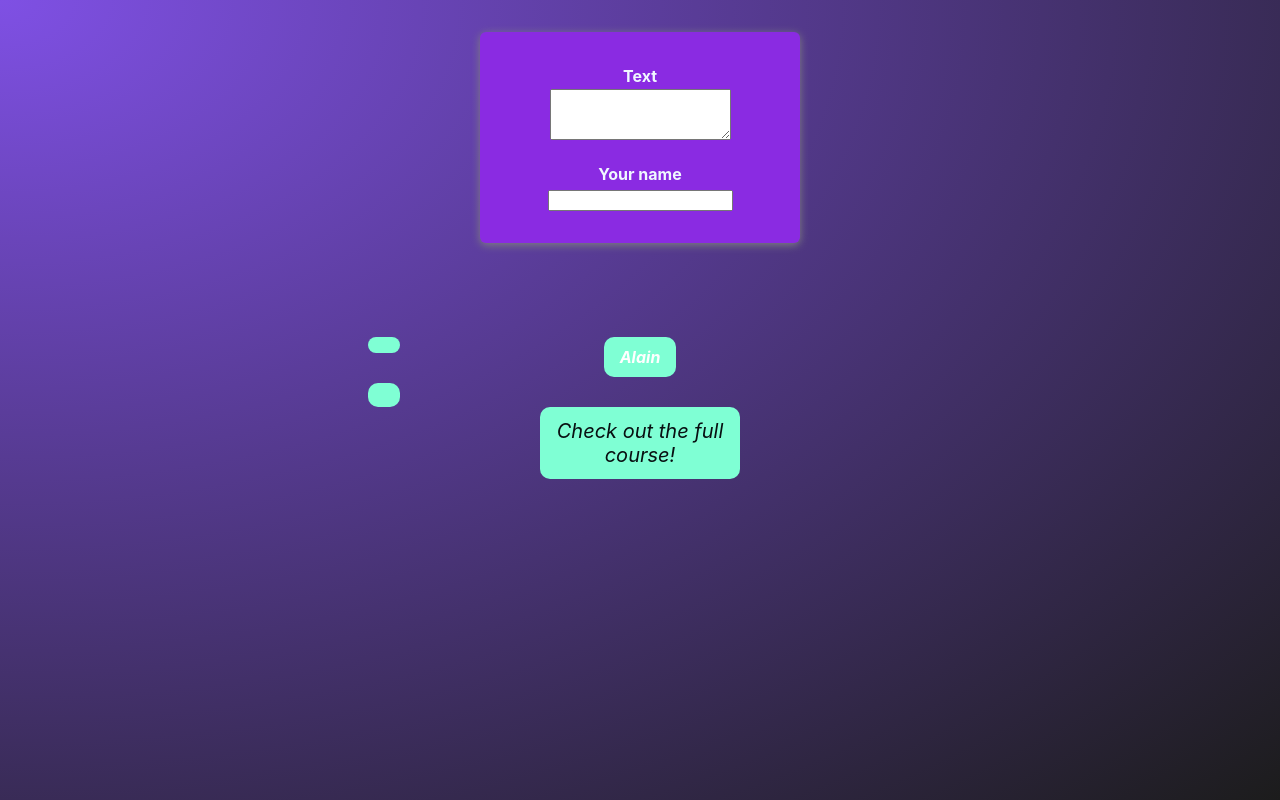
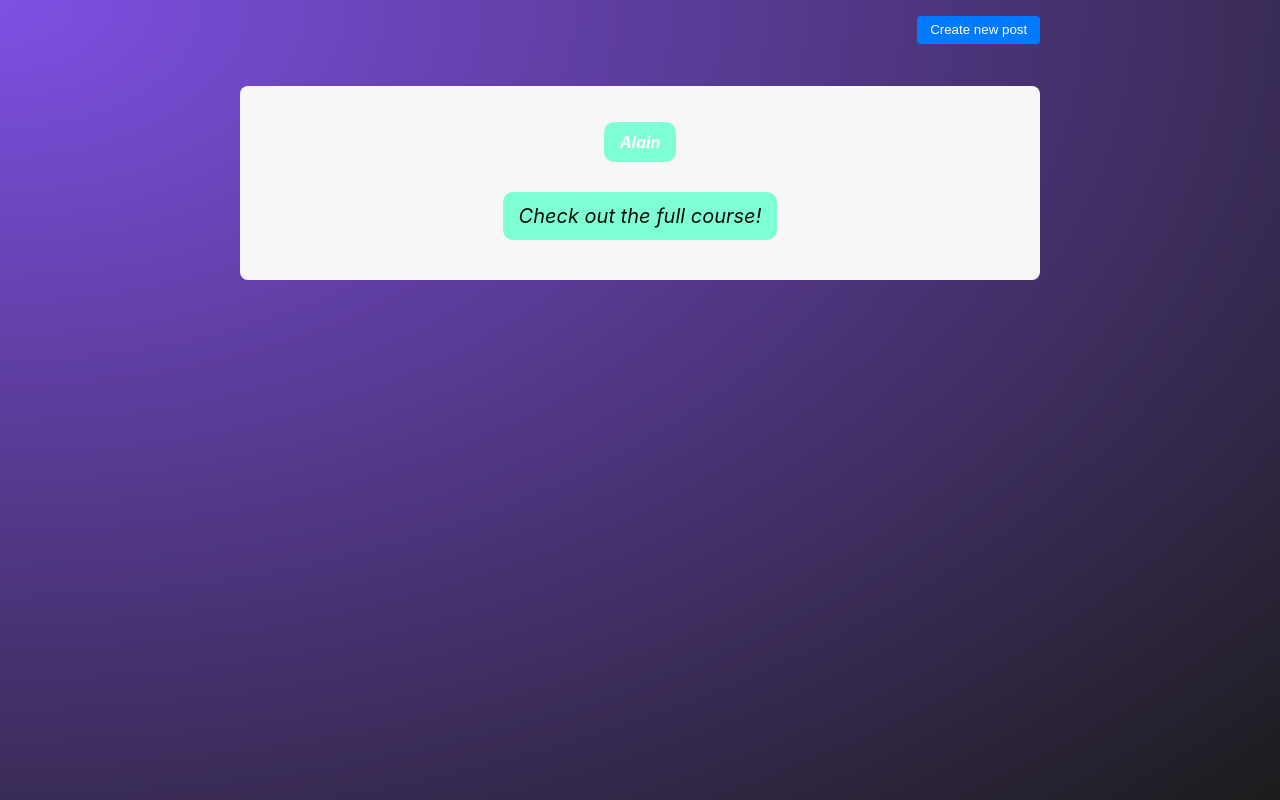
Before and after one commit to alainiranzi/Udemy-react, a React (Vite) app: page / in a window 1280 px wide. Built offline with nearby package versions, Linux system fonts and the light colour scheme.

Commit message:
props with states

```diff
--- a/src/components/Modal.jsx
+++ b/src/components/Modal.jsx
@@ -0,0 +1,17 @@
+import React from 'react';
+import classes from './Modal.module.css';
+
+function Modal({ children, isOpen, onClose }) {
+  if (!isOpen) return null;
+
+  return (
+    <>
+      <div className={classes.backdrop} onClick={onClose} />
+      <dialog open className={classes.modal} aria-modal="true" role="dialog">
+        {children}
+      </dialog>
+    </>
+  );
+}
+
+export default Modal;
--- a/src/components/Modal.module.css
+++ b/src/components/Modal.module.css
@@ -0,0 +1,25 @@
+.backdrop {
+  position: fixed;
+  top: 0;
+  left: 0;
+  width: 100%;
+  height: 100vh;
+  background-color: rgba(0, 0, 0, 0.5);
+  z-index: 10;
+}
+
+.modal {
+  position: fixed;
+  top: 50%;
+  left: 50%;
+  transform: translate(-50%, -50%);
+  border: none;
+  border-radius: 6px;
+  box-shadow: 0 2px 8px rgba(0, 0, 0, 0.2);
+  padding: 1rem;
+  overflow: auto;
+  z-index: 20;
+  background-color: white;
+  max-width: 90%;
+  width: 28rem;
+}
--- a/src/components/NewPost.jsx
+++ b/src/components/NewPost.jsx
@@ -1,17 +1,42 @@
+import React from 'react';
 import classes from './NewPost.module.css';
 
-function NewPost(props) {
+function NewPost({ body, author, onBodyChange, onAuthorChange, onSubmit, onCancel }) {
+  function submitHandler(e) {
+    e.preventDefault();
+    if (onSubmit) onSubmit(); // parent handles validation & adding post
+  }
+
   return (
-        <form className={classes.form}>
+    <form className={classes.form} onSubmit={submitHandler}>
       <p>
         <label htmlFor="body">Text</label>
-                <textarea id="body" required rows={3} onChange={props.onBodyChange}/>
+        <textarea
+          id="body"
+          required
+          rows={3}
+          onChange={onBodyChange}
+          value={body}
+          placeholder="Write something..."
+        />
       </p>
       <p>
         <label htmlFor="name">Your name</label>
-                    <input type="text" id="name" required onChange={props.onAuthorChange}/>
+        <input
+          type="text"
+          id="name"
+          required
+          onChange={onAuthorChange}
+          value={author}
+          placeholder="Your name"
+        />
       </p>
+      <div className={classes.actions}>
+        <button type="submit">Post</button>
+        <button type="button" onClick={onCancel}>Cancel</button>
+      </div>
     </form>
   );
 }
+
 export default NewPost;
--- a/src/components/NewPost.module.css
+++ b/src/components/NewPost.module.css
@@ -5,12 +5,43 @@
   margin: 2rem auto;
   border-radius: 6px;
   box-shadow: 0 2px 8px gray;
+}
 
+.form p {
+  margin-bottom: 1rem;
 }
 
 .form label {
   display: block;
-    margin-bottom: 0.05rem;
-    color:aliceblue;
+  margin-bottom: 0.5rem;
+  color: aliceblue;
   font-weight: bold;
 }
+
+.form input,
+.form textarea {
+  width: 100%;
+  padding: 0.5rem;
+  border-radius: 4px;
+  border: 1px solid #ccc;
+  font-size: 1rem;
+}
+
+.form button {
+  background-color: #ff8c00;
+  color: white;
+  border: none;
+  padding: 0.4rem 0.8rem;
+  border-radius: 4px;
+  cursor: pointer;
+  margin-right: 0.5rem;
+}
+
+.form button:hover {
+  opacity: 0.95;
+}
+
+.actions {
+  display: flex;
+  justify-content: flex-end;
+}
--- a/src/components/Post.jsx
+++ b/src/components/Post.jsx
@@ -1,12 +1,13 @@
+import React from 'react';
 import classes from './post.module.css';
 
-function Post(props) {
-    return (
-        <li className={classes.post}>
-            <p className={classes.author}>{props.author}</p>
-            <p className={classes.text}>{props.body}</p>
-        </li>
-    );
+function Post({ author, body }) {
+  return (
+    <li className={classes.post}>
+      <p className={classes.author}>{author}</p>
+      <p className={classes.text}>{body}</p>
+    </li>
+  );
 }
 
 export default Post;
--- a/src/components/Post.module.css
+++ b/src/components/Post.module.css
@@ -1,10 +1,12 @@
 .post {
   display: flex;
   flex-direction: column;
-    align-items: center;       /* center horizontally */
+  align-items: center;
   text-align: center;
   padding: 20px;
   margin: 10px 0;
+  background-color: #f7f7f7;
+  border-radius: 8px;
 }
 
 .author {
@@ -25,4 +27,5 @@
   border-radius: 10px;
   padding: 12px 16px;
   max-width: 500px;
+  overflow-wrap: break-word;
 }
--- a/src/components/PostList.module.css
+++ b/src/components/PostList.module.css
@@ -1,10 +1,26 @@
+.controls {
+  max-width: 50rem;
+  margin: 1rem auto;
+  display: flex;
+  justify-content: flex-end;
+}
+
+.controls button {
+  background-color: #007bff;
+  color: white;
+  border: none;
+  padding: 0.4rem 0.8rem;
+  border-radius: 4px;
+  cursor: pointer;
+}
+
 .pos {
   list-style: none;
   max-width: 50rem;
   margin: 1rem auto;
   padding: 1rem 0;
   display: grid;
-    gap:1rem;
-    grid-template-columns: repeat(3, 30%);
+  gap: 1rem;
+  grid-template-columns: repeat(auto-fit, minmax(15rem, 1fr));
   justify-content: center;
 }
--- a/src/components/PostsList.jsx
+++ b/src/components/PostsList.jsx
@@ -1,11 +1,16 @@
-import { useState } from 'react';
+import React, { useState } from 'react';
 import NewPost from './NewPost';
 import Post from './post';
+import Modal from './Modal';
 import classes from './PostList.module.css';
 
 function PostList() {
   const [enteredBody, setEnteredBody] = useState('');
   const [enteredAuthor, setEnteredAuthor] = useState('');
+  const [posts, setPosts] = useState([
+    { id: 1, author: 'Alain', body: 'Check out the full course!' }
+  ]);
+  const [isModalOpen, setIsModalOpen] = useState(false);
 
   function bodyChangeHandler(event) {
     setEnteredBody(event.target.value);
@@ -15,16 +20,50 @@ function PostList() {
     setEnteredAuthor(event.target.value);
   }
 
+  function openModal() {
+    setIsModalOpen(true);
+  }
+
+  function closeModal() {
+    setIsModalOpen(false);
+    // optional: reset inputs when closing
+    setEnteredBody('');
+    setEnteredAuthor('');
+  }
+
+  function submitHandler() {
+    // simple validation (already required in form)
+    const newPost = {
+      id: Date.now(),
+      author: enteredAuthor.trim() || 'Anonymous',
+      body: enteredBody.trim()
+    };
+    if (!newPost.body) return; // don't add empty
+    setPosts(prev => [newPost, ...prev]);
+    closeModal();
+  }
+
   return (
     <>
-      <NewPost
-        onBodyChange={bodyChangeHandler}
-        onAuthorChange={authorChangeHandler}
-      />
+      <div className={classes.controls}>
+        <button onClick={openModal}>Create new post</button>
+      </div>
+
+      <Modal isOpen={isModalOpen} onClose={closeModal}>
+        <NewPost
+          body={enteredBody}
+          author={enteredAuthor}
+          onBodyChange={bodyChangeHandler}
+          onAuthorChange={authorChangeHandler}
+          onSubmit={submitHandler}
+          onCancel={closeModal}
+        />
+      </Modal>
 
       <ul className={classes.pos}>
-        <Post author={enteredAuthor} body={enteredBody} />
-        <Post author="Alain" body="Check out the full course!" />
+        {posts.map(post => (
+          <Post key={post.id} author={post.author} body={post.body} />
+        ))}
       </ul>
     </>
   );
```
Lines whose indentation alone changed are shown as unchanged.
